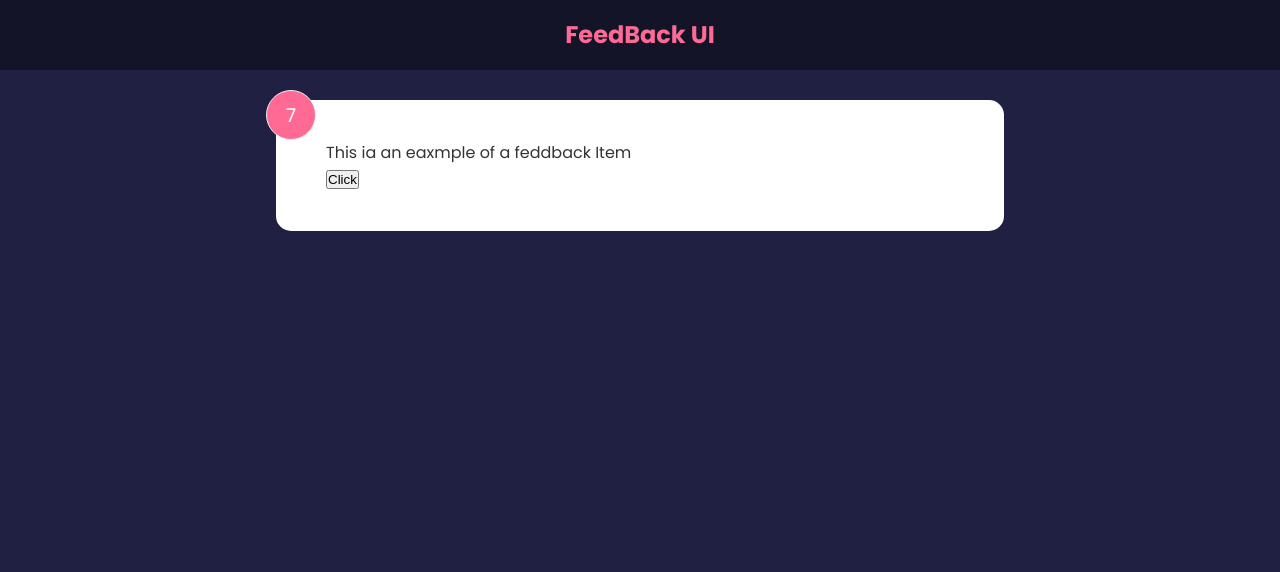
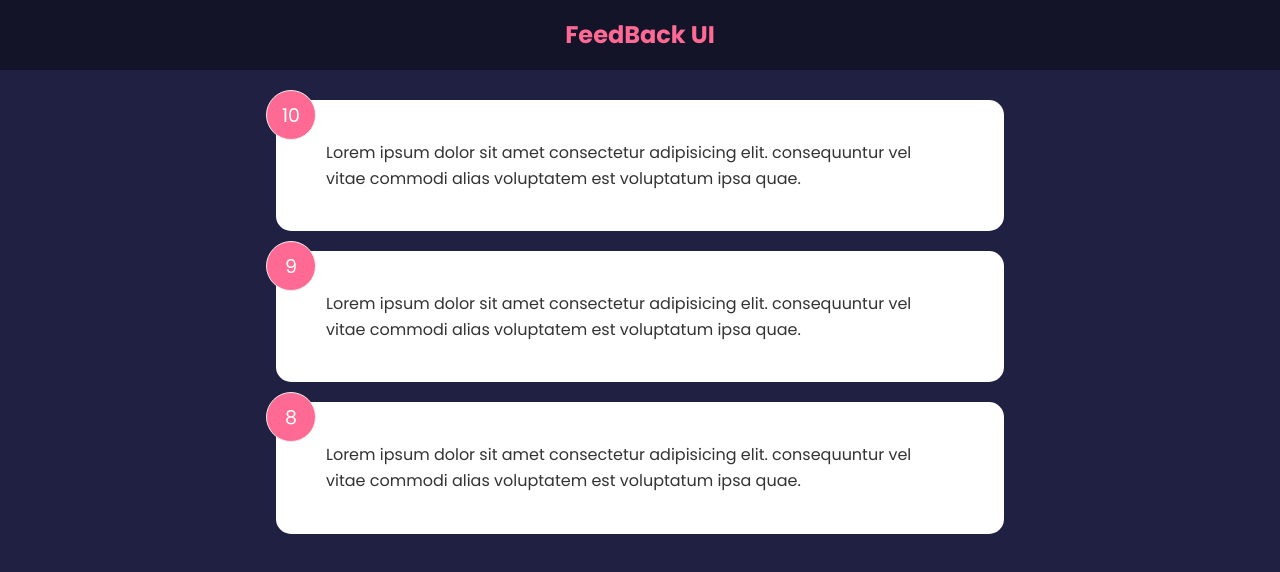
Before and after one commit to skippergoroye/FeedBack-App, a React (Vite) app: page / in a window 1280 px wide. Shown: the top 572 px of the page. Built offline with nearby package versions, Linux system fonts and the light colour scheme.

Commit message:
global state

```diff
--- a/src/App.jsx
+++ b/src/App.jsx
@@ -2,16 +2,21 @@
 import reactLogo from "./assets/react.svg";
 import viteLogo from "/vite.svg";
 import Header from "./components/Header";
-import FeedbackItem from "./components/FeedbackItem"
+import FeedbackItem from "./components/FeedbackItem";
+import FeedbackList from "./components/FeedbackList";
+import FeedBackData from "./Data/FeedBackData";
+
+
 
 function App () {
+  const [feedback, setFeedBack] = useState(FeedBackData)
 
 
   return (
     <>
       <Header />
       <div className="container">
-        <FeedbackItem />
+        <FeedbackList feedback={feedback} />
       </div>
     </>
   );
--- /dev/null
+++ b/src/Data/FeedBackData.js
@@ -0,0 +1,21 @@
+const FeedBackData = [
+    {
+        id: 1,
+        rating: 10,
+        text: 'Lorem ipsum dolor sit amet consectetur adipisicing elit. consequuntur vel vitae commodi alias voluptatem est voluptatum ipsa quae.',
+    },
+    {
+        id: 2,
+        rating: 9,
+        text: 'Lorem ipsum dolor sit amet consectetur adipisicing elit. consequuntur vel vitae commodi alias voluptatem est voluptatum ipsa quae.',
+    },
+    {
+        id: 3,
+        rating: 8,
+        text: 'Lorem ipsum dolor sit amet consectetur adipisicing elit. consequuntur vel vitae commodi alias voluptatem est voluptatum ipsa quae.',
+    },
+]
+
+
+
+export default FeedBackData
--- a/src/components/FeedbackItem.jsx
+++ b/src/components/FeedbackItem.jsx
@@ -1,35 +1,12 @@
 import { useState } from 'react'
 
-const FeedbackItem = () => {
-    const [rating, setRating] = useState(7)
-    const [text, setText] = useState('This ia an eaxmple of a feddback Item')
-
-
-    // const handleClick  = () => {
-    //     setRating(10)
-    // }
-
-
-    // const handleClick  = () => {
-    //     setRating(() => {
-    //         return 10
-    //     })
-    // }
-
-
-    const handleClick  = () => {
-        setRating((prev) => {
-            // console.log(prev)
-            return prev + 1
-        })
-    }
+const FeedbackItem = ({ item }) => {
 
 
   return (
     <div className='card'>
-        <div className='num-display'>{rating}</div>
-        <div className='text-display'>{text}</div>
-        <button onClick={handleClick}>Click</button>
+        <div className='num-display'>{item.rating}</div>
+        <div className='text-display'>{item.text}</div>
     </div>
   )
 }
--- /dev/null
+++ b/src/components/FeedbackList.jsx
@@ -0,0 +1,21 @@
+import React from 'react'
+import FeedbackItem from '../components/FeedbackItem'
+
+const FeedbackList = ({ feedback }) => {
+    // console.log(feedback)
+
+    if(!feedback || feedback.length === 0){
+      return <p>No Feedback Yet</p>
+    }
+
+
+  return (
+    <div className='feedback-list'>
+      {feedback.map((item) => (
+        <FeedbackItem key={item.id} item={item} />
+      ))}
+    </div>
+  )
+}
+
+export default FeedbackList
```
